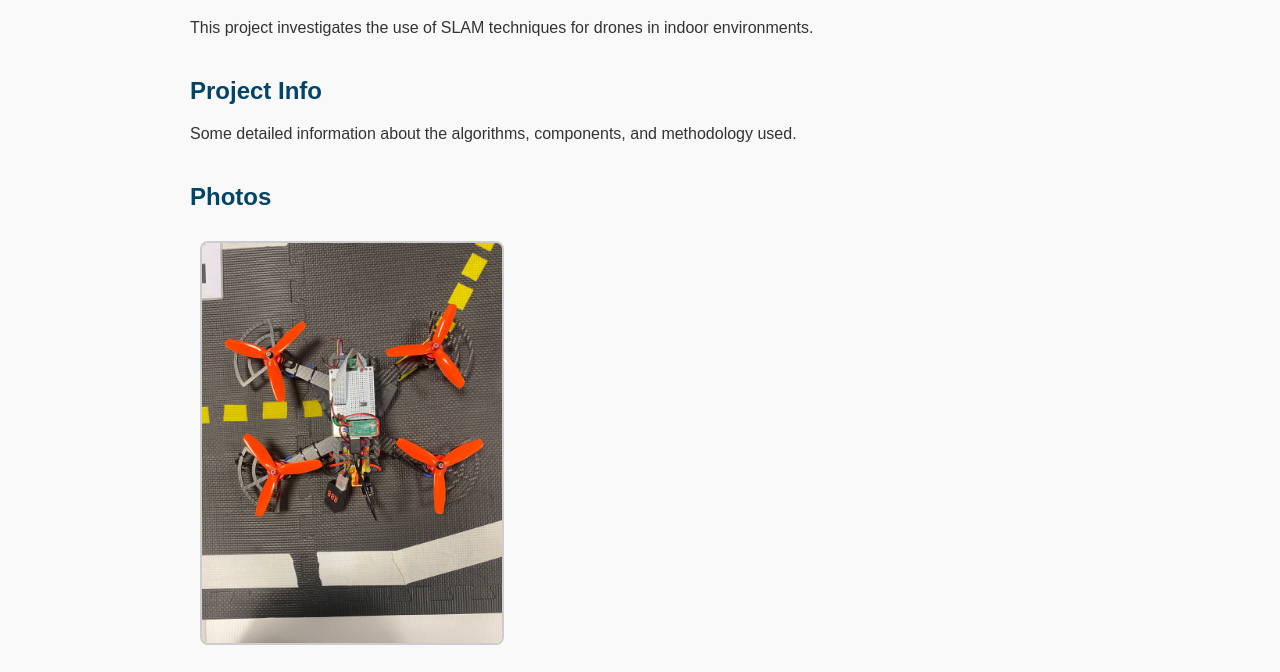
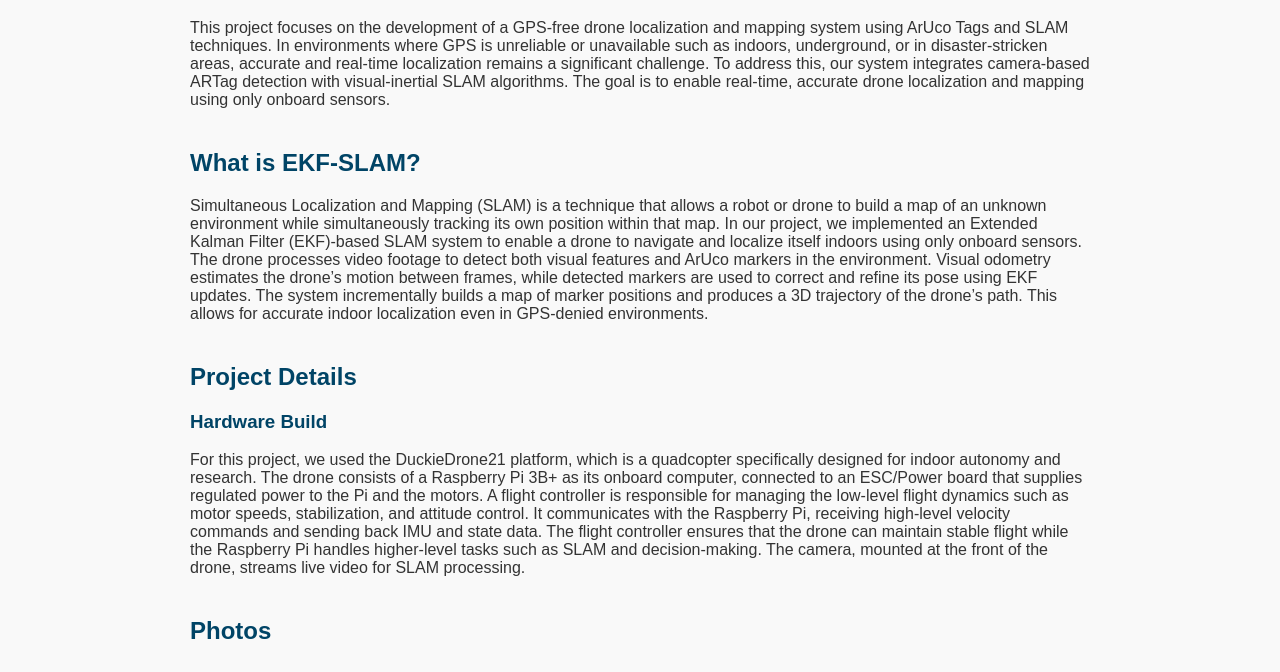
Before and after one commit to dncaa/ArUco-SLAM-Webpage, a plain HTML site: page index.html in a window 1280 px wide. Shown: the part 121-793 px from the top of the page. Drawn offline with Linux system fonts and the light colour scheme.

Commit message:
Added project details

```diff
--- a/index.html
+++ b/index.html
@@ -17,12 +17,18 @@
   <div class="container">
     <header id="header">
       <h1>SLAM for Indoor Localization and Mapping on a Drone</h1>
-      <p>This project investigates the use of SLAM techniques for drones in indoor environments.</p>
+      <p>This project focuses on the development of a GPS-free drone localization and mapping system using ArUco Tags and SLAM techniques. In environments where GPS is unreliable or unavailable such as indoors, underground, or in disaster-stricken areas, accurate and real-time localization remains a significant challenge. To address this, our system integrates camera-based ARTag detection with visual-inertial SLAM algorithms. The goal is to enable real-time, accurate drone localization and mapping using only onboard sensors.</p>
     </header>
 
+    <section id="slam-explanation">
+      <h2>What is EKF-SLAM?</h2>
+      <p>Simultaneous Localization and Mapping (SLAM) is a technique that allows a robot or drone to build a map of an unknown environment while simultaneously tracking its own position within that map. In our project, we implemented an Extended Kalman Filter (EKF)-based SLAM system to enable a drone to navigate and localize itself indoors using only onboard sensors. The drone processes video footage to detect both visual features and ArUco markers in the environment. Visual odometry estimates the drone’s motion between frames, while detected markers are used to correct and refine its pose using EKF updates. The system incrementally builds a map of marker positions and produces a 3D trajectory of the drone’s path. This allows for accurate indoor localization even in GPS-denied environments.</p>
+    </section>
+
     <section id="info">
-      <h2>Project Info</h2>
-      <p>Some detailed information about the algorithms, components, and methodology used.</p>
+      <h2>Project Details</h2>
+      <h3>Hardware Build</h3>
+      <p>For this project, we used the DuckieDrone21 platform, which is a quadcopter specifically designed for indoor autonomy and research. The drone consists of a Raspberry Pi 3B+ as its onboard computer, connected to an ESC/Power board that supplies regulated power to the Pi and the motors. A flight controller is responsible for managing the low-level flight dynamics such as motor speeds, stabilization, and attitude control. It communicates with the Raspberry Pi, receiving high-level velocity commands and sending back IMU and state data. The flight controller ensures that the drone can maintain stable flight while the Raspberry Pi handles higher-level tasks such as SLAM and decision-making. The camera, mounted at the front of the drone, streams live video for SLAM processing.</p>
     </section>
 
     <section id="media">
--- a/style.css
+++ b/style.css
@@ -43,7 +43,7 @@ header, section, footer {
   margin-bottom: 40px;
 }
 
-h1, h2 {
+h1, h2, h3 {
   color: #004466;
 }
 
```
